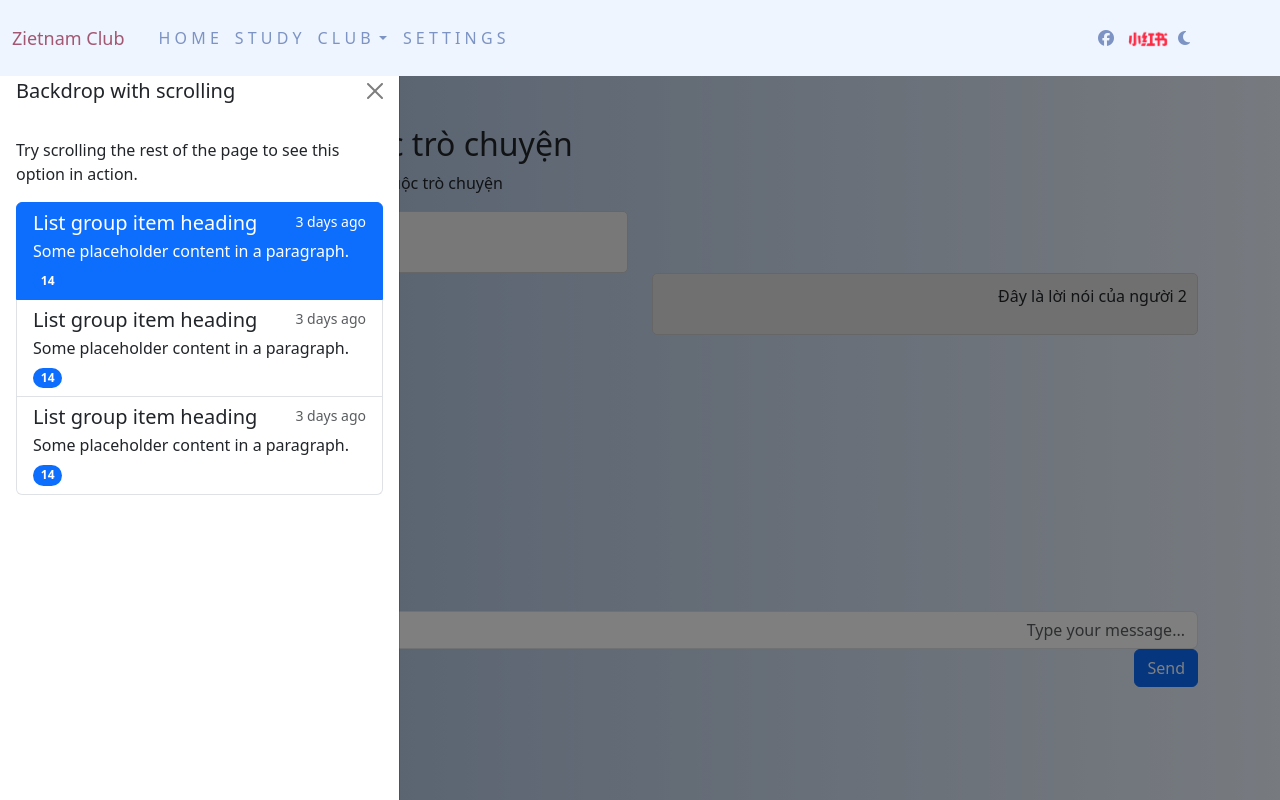
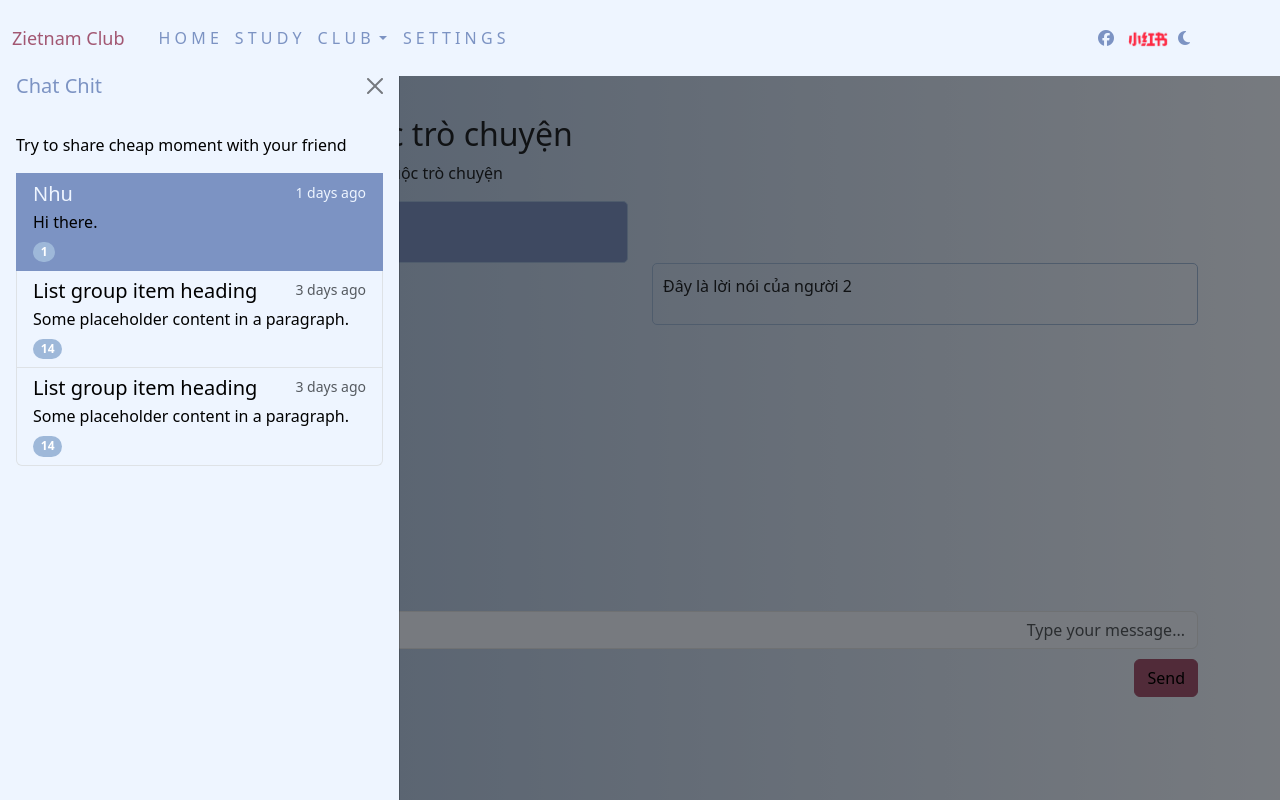
Before and after one commit to Torru20/zietnam_club_php, a PHP site: page /pages/chat_page.php in a window 1280 px wide, after a click that opens the changed part. Run offline with PHP 8.4, Linux system fonts and the light colour scheme; some libraries are stand-ins or nearby versions; some web fonts are replaced.

Commit message:
nhu_23/10_5
chat page all, check some little things...

```diff
--- a/components/chat_user.php
+++ b/components/chat_user.php
@@ -1,10 +1,35 @@
+<style>
+    .list-group-item-action{
+        color:var(--text);
+        background-color:var(--surface-color);
+    }
+    .list-group-item-action:hover{
+        color:var(--text);
+        background-color:var(--secondary-color);
+    }
+    a.list-group-item.list-group-item-action.active{
+        color:var(--surface-color);
+        background-color:var(--primary-color);
+        border-color:var(--primary-color);
+    }
+    a.list-group-item.list-group-item-action.active:hover{
+        color:var(--text);
+        background-color:var(--secondary-color);
+    }
+    .text-bg-primary.rounded-pill {
+        background-color: var(--secondary-color) !important;
+    }
+
+
+</style>
+
 <a href="#" class="list-group-item list-group-item-action active" aria-current="true">
     <div class="d-flex w-100 justify-content-between">
-    <h5 class="mb-1">List group item heading</h5>
-    <small>3 days ago</small>
+    <h5 class="mb-1">Nhu</h5>
+    <small>1 days ago</small>
     </div>
-    <p class="mb-1">Some placeholder content in a paragraph.</p>
-    <span class="badge text-bg-primary rounded-pill">14</span>
+    <p class="mb-1">Hi there.</p>
+    <span class="badge text-bg-primary rounded-pill">1</span>
 </a>
 <a href="#" class="list-group-item list-group-item-action">
     <div class="d-flex w-100 justify-content-between">
--- a/components/chat_user_list.php
+++ b/components/chat_user_list.php
@@ -1,18 +1,35 @@
 <style>
+    .chat-user-list .btn-primary{
+        background-color:var(--primary-color);
+        border-color:var(--primary-color);
+    }
+    .chat-user-list .btn-primary:hover{
+        background-color:var(--inverseprimary-color);
+        border-color:var(--inverseprimary-color);
+    }
     .offcanvas-start {
-        margin-top: 60px;
+        margin-top: 55px;
+        background-color:var(--surface-color);
     }
+    .offcanvas-header h5{
+        color:var(--primary-color);
+    }
+    .offcanvas-body p{
+        color:var(--text);
+    }
+
+
 </style>
-
+<div class="chat-user-list">
     <button class="btn btn-primary" type="button" data-bs-toggle="offcanvas" data-bs-target="#offcanvasWithBothOptions" aria-controls="offcanvasWithBothOptions"><i class="fa-solid fa-chevron-left"></i></button>
 
     <div class="offcanvas offcanvas-start" data-bs-scroll="true" tabindex="-1" id="offcanvasWithBothOptions" aria-labelledby="offcanvasWithBothOptionsLabel">
         <div class="offcanvas-header">
-        <h5 class="offcanvas-title" id="offcanvasWithBothOptionsLabel">Backdrop with scrolling</h5>
+            <h5 class="offcanvas-title" id="offcanvasWithBothOptionsLabel">Chat Chit</h5>
             <button type="button" class="btn-close" data-bs-dismiss="offcanvas" aria-label="Close"></button>
         </div>
         <div class="offcanvas-body">
-        <p>Try scrolling the rest of the page to see this option in action.</p>
+            <p>Try to share cheap moment with your friend</p>
             <div class="list-group">
                 <?php
                 include "../components/chat_user.php";
@@ -20,3 +37,4 @@
             </div>
         </div>
     </div>
+</div>
--- a/css/chatchit.css
+++ b/css/chatchit.css
@@ -36,19 +36,33 @@ body{
 }
 .message {
     padding: 10px;
-    border: 1px solid #ccc;
+    border: 1px solid var(--secondary-color);
     border-radius: 5px;
   }
 
 .message-user1 {
-    background-color: #f0f0f0;
+    background-color:var(--primary-color)
 }
 
 .message-user2 {
-    background-color: #e0e0e0;
+    background-color:var(--secondary-color)
     text-align: right;
 }
 .chat-input{
-    margin-top: auto;
+    margin-top: 10px;
     text-align: right;
 }
+.chat-input input{
+    background-color:var(--surface-color);
+}
+.chat-input button{
+    margin-top: 10px;
+    border-color: var(--inverseprimary-color);
+    color: var(--text);
+    background-color:var(--inverseprimary-color);
+}
+.chat-input button:hover{
+    color: var(--text);
+    background-color:var(--primary-color);
+    border-color: var(--primary-color);
+}
--- a/css/pallete.css
+++ b/css/pallete.css
@@ -20,6 +20,7 @@ surface:  Color(0xFFEEF5FF),
     --secondary-color: #9EB8D9;
     --inverseprimary-color: #A25772;
     --tertiary-color: white;
+    --text: black;
 }
 .dark-theme{
     --surface-color: rgba(5, 25, 51, 1);
@@ -27,4 +28,5 @@ surface:  Color(0xFFEEF5FF),
     --secondary-color: rgba(101, 138, 192, 1);
     --inverseprimary-color: rgba(236, 166, 193, 1);
     --tertiary-color: black;
+    --text: white;
 }
--- a/css/settings.css
+++ b/css/settings.css
@@ -82,7 +82,7 @@ a{
 .btn-secondary{
     color: var(--inverseprimary-color);
     background-color: var(--surface-color);
-    border: var(--primary-color);
+    border: solid 2px var(--inverseprimary-color);
 }
 .btn-secondary:hover{
     color: var(--surface-color);
```
Lines whose indentation alone changed are shown as unchanged.
